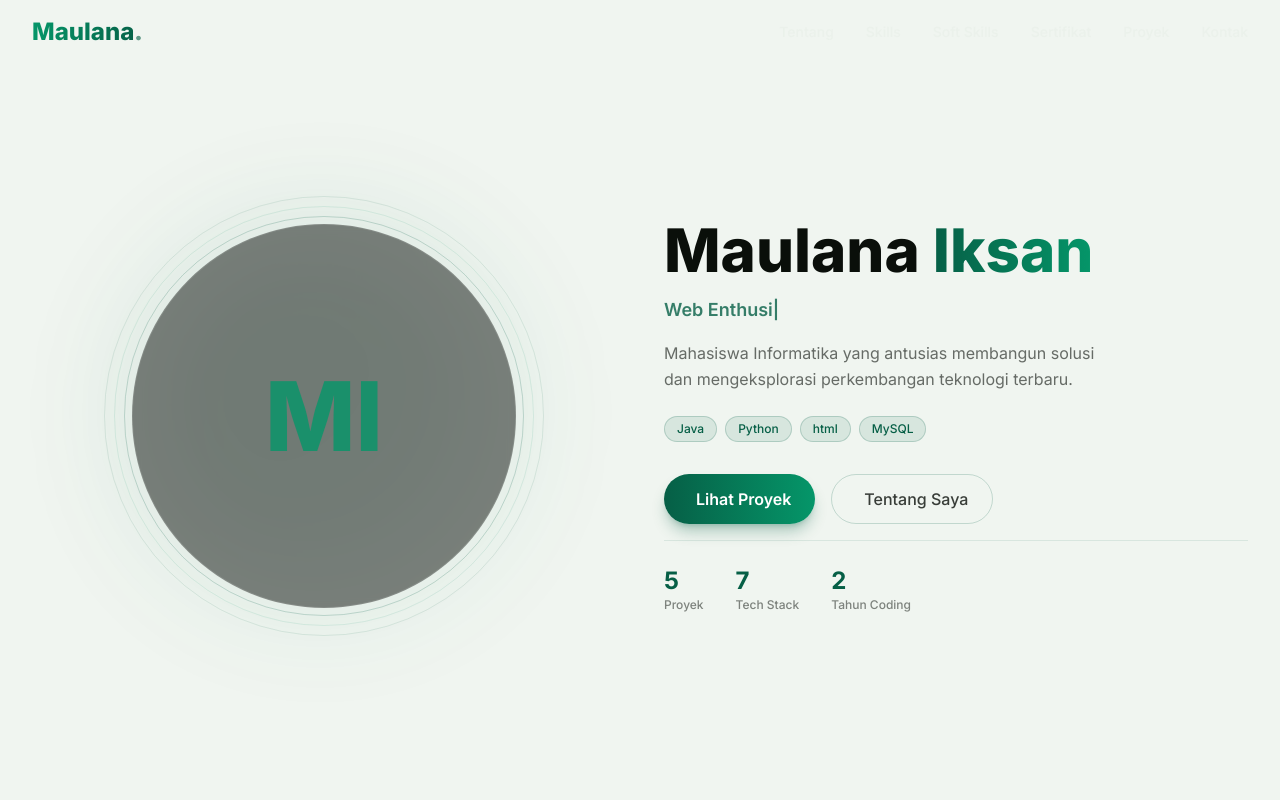
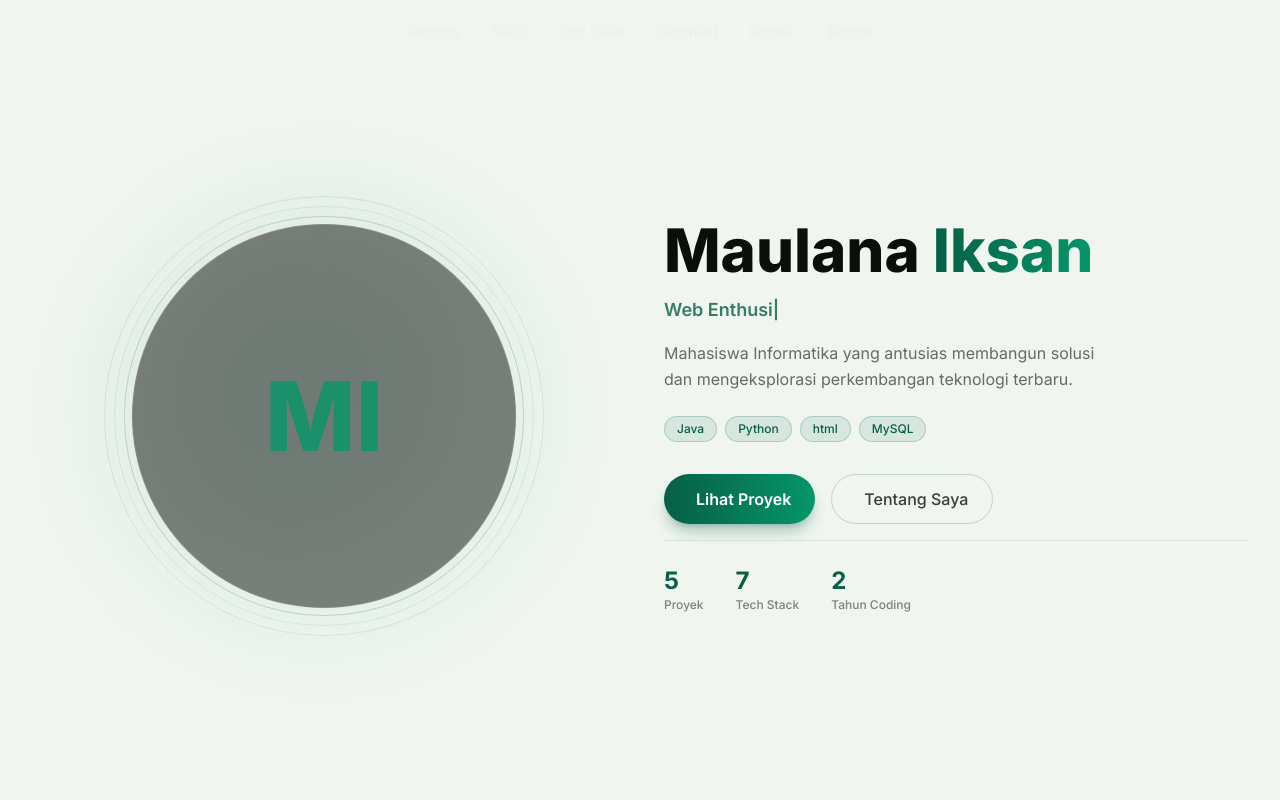
Before and after one commit to maulanahrp06/portofolio, a React (Vite) app: page / in a window 1280 px wide. Shown: the top 800 px of the page. Built offline with nearby package versions, Linux system fonts and the light colour scheme; the HTML template or start-up script is replaced by a standard one.

Commit message:
remove: hapus logo Maulana dari navbar

```diff
--- a/src/components/Navbar.jsx
+++ b/src/components/Navbar.jsx
@@ -1,4 +1,3 @@
-
 import React, { useState, useEffect } from 'react';
 import { motion } from 'framer-motion';
 
@@ -32,17 +31,9 @@ export default function Navbar() {
     >
       <div className="container mx-auto px-4 md:px-8 flex items-center justify-between h-16">
 
-        <a
-          href="#"
-          className={`text-2xl font-extrabold bg-gradient-to-r from-secondary to-primary bg-clip-text text-transparent transition-opacity duration-300 ${
-            scrolled ? 'opacity-0' : 'opacity-100'
-          }`}
-        >
-          Maulana<span className="text-light/40">.</span>
-        </a>
 
-        {/* DESKTOP MENU */}
-        <ul className="hidden md:flex items-center gap-8 text-sm font-medium text-light/70">
+
+        <ul className="hidden md:flex items-center gap-8 text-sm font-medium text-light/70 mx-auto">
           {navItems.map((item) => (
             <li key={item.href}>
               <a href={item.href} className="hover:text-light transition-colors relative group">
@@ -65,7 +56,6 @@ export default function Navbar() {
         </button>
       </div>
 
-
       <motion.div
         initial={false}
         animate={{ height: isOpen ? 'auto' : 0, opacity: isOpen ? 1 : 0 }}
```
